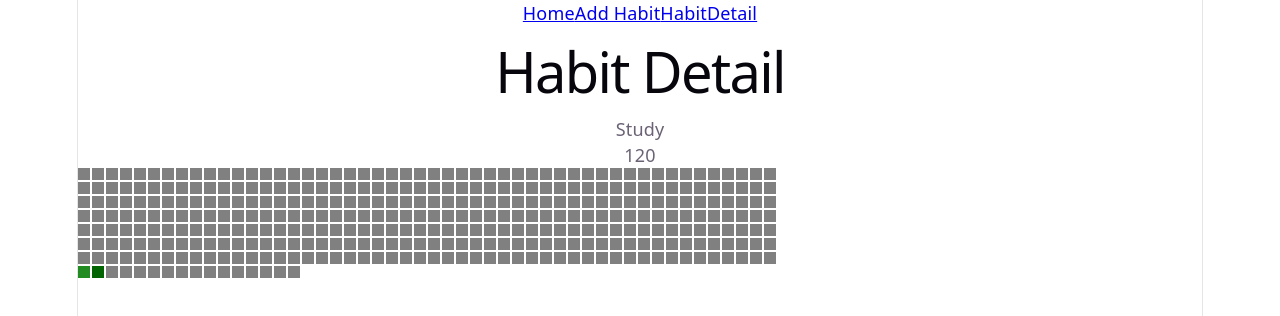
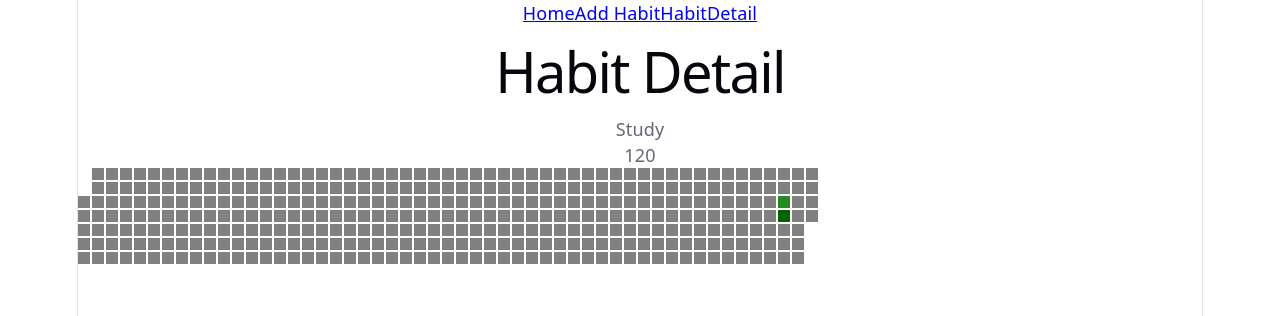
Before and after one commit to prabesh-tandukar/Cultivate, a React (Vite) app: page /habit/1 in a window 1280 px wide. Shown: the top 316 px of the page. Built offline with nearby package versions, Linux system fonts and the light colour scheme.

Commit message:
calender grid

```diff
--- a/src/pages/HabitDetail.jsx
+++ b/src/pages/HabitDetail.jsx
@@ -53,7 +53,7 @@ export default function HabitDetail({ habits }) {
     } else if (level === 1) {
       return "#98FB98";
     } else if (level === 2) {
-      return "#90ee90";
+      return "#3CB371";
     } else if (level === 3) {
       return "#228b22";
     } else if (level === 4) {
@@ -62,6 +62,20 @@ export default function HabitDetail({ habits }) {
   }
 
   const days = getLast365Days();
+  const firstDay = new Date(days[0]);
+  const startOffset = firstDay.getDay();
+
+  const paddedDays = [];
+  for (let i = 0; i < startOffset; i++) {
+    paddedDays.push(null);
+  }
+  paddedDays.push(...days);
+
+  const weeks = [];
+  for (let i = 0; i < paddedDays.length; i += 7) {
+    weeks.push(paddedDays.slice(i, i + 7));
+  }
+  console.log(weeks);
 
   return (
     <>
@@ -69,19 +83,25 @@ export default function HabitDetail({ habits }) {
       <p>{current_habit.name}</p>
       <p>{current_habit.target}</p>
 
+      <div style={{ display: "flex", gap: "2px" }}>
+        {weeks.map((week, weekIndex) => (
           <div
-        style={{
-          display: "flex",
-          flexWrap: "wrap",
-          gap: "2px",
-          maxWidth: "700px",
-        }}
+            key={weekIndex}
+            style={{ display: "flex", flexDirection: "column", gap: "2px" }}
           >
-        {days.map((day) => {
+            {week.map((day, dayIndex) => {
+              if (!day) {
+                return (
+                  <div
+                    key={dayIndex}
+                    style={{ width: "12px", height: "12px" }}
+                  ></div>
+                );
+              }
               const level = getLevel(day);
               return (
                 <div
-              key={day}
+                  key={dayIndex}
                   title={day}
                   style={{
                     width: "12px",
@@ -92,6 +112,8 @@ export default function HabitDetail({ habits }) {
               );
             })}
           </div>
+        ))}
+      </div>
     </>
   );
 }
```
Lines whose indentation alone changed are shown as unchanged.
